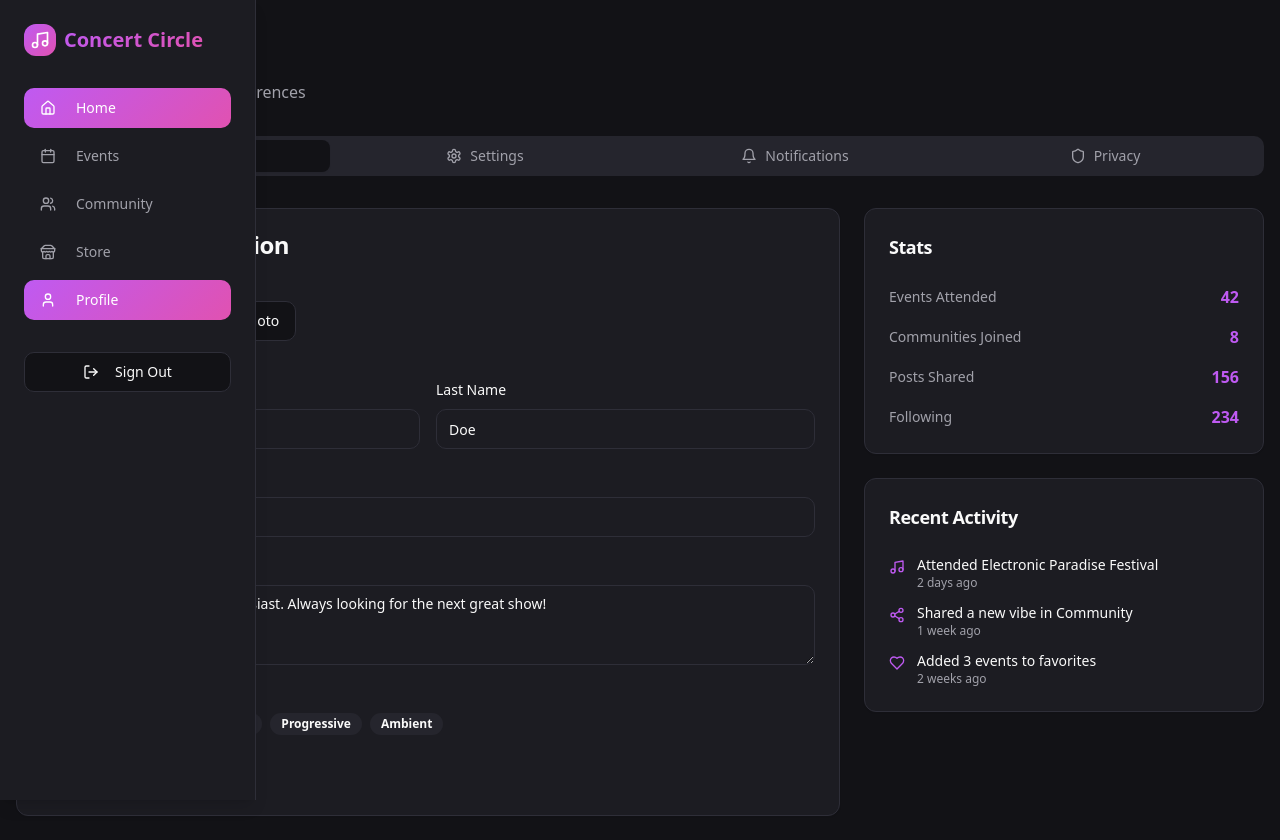
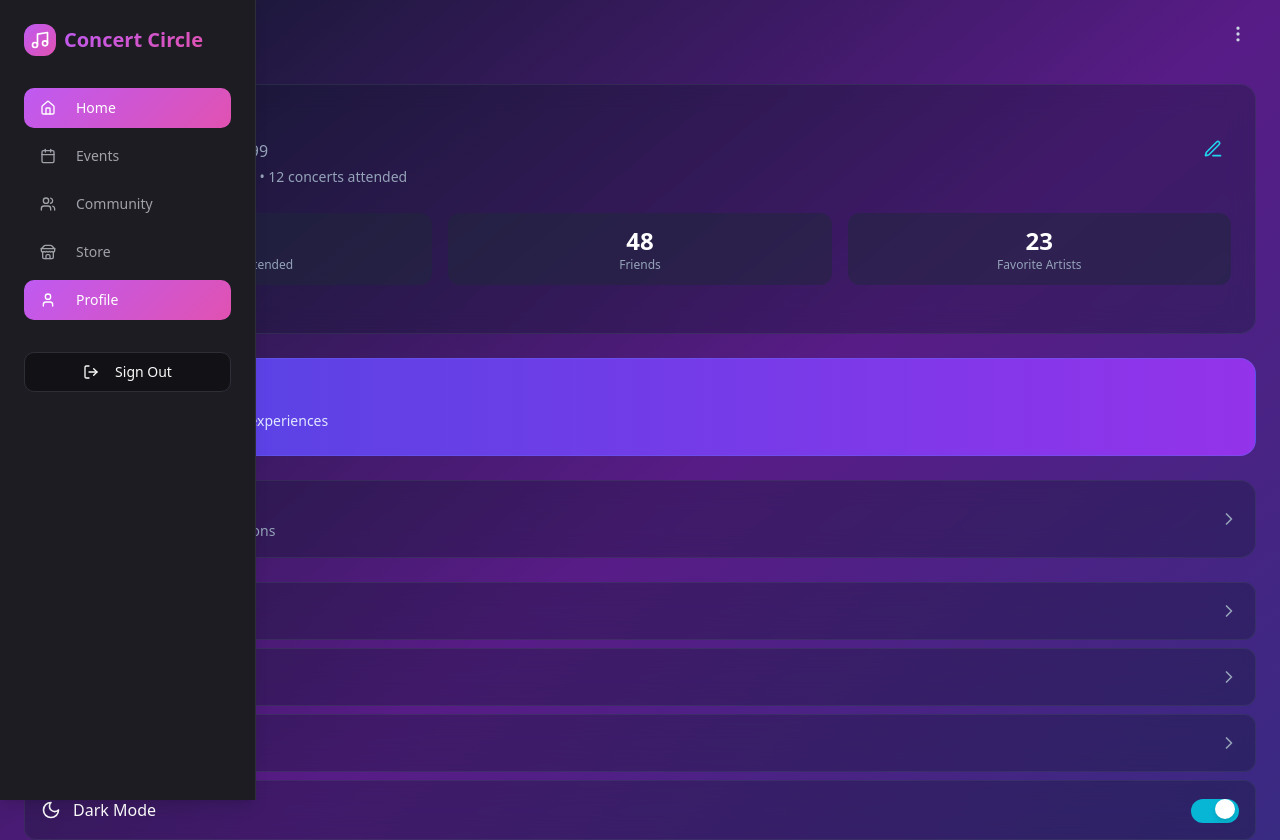
Before and after one commit to Panth09/concert-circle-verse, a React (Vite) app: page /profile in a window 1280 px wide. Shown: the top 840 px of the page. Built offline with nearby package versions, Linux system fonts and the light colour scheme.

Commit message:
Refactor: Implement Profile component
Implement the Profile component with its UI and functionality.

```diff
--- a/src/pages/Profile.tsx
+++ b/src/pages/Profile.tsx
@@ -1,301 +1,283 @@
-import { useState } from "react";
-import { Button } from "@/components/ui/button";
-import { Card, CardContent, CardDescription, CardHeader, CardTitle } from "@/components/ui/card";
-import { Tabs, TabsContent, TabsList, TabsTrigger } from "@/components/ui/tabs";
-import { Input } from "@/components/ui/input";
-import { Label } from "@/components/ui/label";
-import { Textarea } from "@/components/ui/textarea";
-import { Avatar, AvatarFallback, AvatarImage } from "@/components/ui/avatar";
-import { Badge } from "@/components/ui/badge";
-import { Switch } from "@/components/ui/switch";
-import { Separator } from "@/components/ui/separator";
+import React, { useState } from 'react';
+import { useNavigate } from 'react-router-dom';
 import {
+  ChevronRight,
   User,
-  Settings,
   Bell,
-  Shield,
-  CreditCard,
+  Globe,
+  Moon,
+  HelpCircle,
+  UserPlus,
   LogOut,
-  Camera,
+  Edit3,
+  MoreVertical,
+  Home,
+  Calendar,
+  Users,
+  Store,
   Music,
-  Calendar,
-  Heart,
-  Share2
-} from "lucide-react";
-import Navigation from "@/components/Navigation";
+  Crown,
+  CreditCard
+} from 'lucide-react';
+import Navigation from '@/components/Navigation';
 
 const Profile = () => {
-  const [activeTab, setActiveTab] = useState("profile");
+  const navigate = useNavigate();
+  const [darkMode, setDarkMode] = useState(true);
+  const [showEditProfile, setShowEditProfile] = useState(false);
+  const [userName, setUserName] = useState('USERNAME');
+  const [userPhone, setUserPhone] = useState('+91 1234567899');
 
-  const userStats = [
-    { label: "Events Attended", value: 42 },
-    { label: "Communities Joined", value: 8 },
-    { label: "Posts Shared", value: 156 },
-    { label: "Following", value: 234 }
+  const handleMenuClick = (item: string) => {
+    console.log(`Clicked: ${item}`);
+
+    switch (item) {
+      case 'Premium':
+        alert('Premium subscription features coming soon!');
+        break;
+      case 'Payment Methods':
+        alert('Payment methods management');
+        break;
+      case 'Profile':
+        setShowEditProfile(true);
+        break;
+      case 'Notifications':
+        alert('Notification settings');
+        break;
+      case 'Language':
+        alert('Language selection');
+        break;
+      case 'Help Center':
+        alert('Help and support');
+        break;
+      case 'Invite Friends':
+        alert('Invite friends to join');
+        break;
+      case 'Logout':
+        if (window.confirm('Are you sure you want to logout?')) {
+          localStorage.clear();
+          navigate('/login');
+        }
+        break;
+      default:
+        break;
+    }
+  };
+
+  const handleDarkModeToggle = () => {
+    setDarkMode(!darkMode);
+    console.log('Dark mode toggled:', !darkMode);
+  };
+
+  const handleEditProfile = () => {
+    setShowEditProfile(true);
+  };
+
+  const handleSaveProfile = () => {
+    setShowEditProfile(false);
+    alert('Profile updated successfully!');
+  };
+
+  const menuItems = [
+    { icon: User, label: 'Profile', hasChevron: true },
+    { icon: Bell, label: 'Notifications', hasChevron: true },
+    { icon: Globe, label: 'Language', hasChevron: true },
+    { icon: Moon, label: 'Dark Mode', hasChevron: false, isToggle: true },
+    { icon: HelpCircle, label: 'Help Center', hasChevron: true },
+    { icon: UserPlus, label: 'Invite Friends', hasChevron: true },
+    { icon: LogOut, label: 'Logout', hasChevron: false, isLogout: true },
   ];
 
-  const recentActivity = [
-    {
-      id: 1,
-      type: "event",
-      title: "Attended Electronic Paradise Festival",
-      date: "2 days ago",
-      icon: Music
-    },
-    {
-      id: 2,
-      type: "post",
-      title: "Shared a new vibe in Community",
-      date: "1 week ago",
-      icon: Share2
-    },
-    {
-      id: 3,
-      type: "favorite",
-      title: "Added 3 events to favorites",
-      date: "2 weeks ago",
-      icon: Heart
-    }
+  const stats = [
+    { label: 'Concerts Attended', value: '12' },
+    { label: 'Friends', value: '48' },
+    { label: 'Favorite Artists', value: '23' }
   ];
 
+  if (showEditProfile) {
     return (
-    <div className="min-h-screen bg-background">
+      <div className="min-h-screen bg-gradient-to-br from-slate-900 via-purple-900 to-indigo-900">
+        <div className="px-6 py-8">
+          <div className="flex items-center justify-between mb-8">
+            <button
+              onClick={() => setShowEditProfile(false)}
+              className="text-cyan-400 hover:text-cyan-300 transition-colors"
+            >
+              ← Back
+            </button>
+            <h1 className="text-xl font-semibold text-white">Edit Profile</h1>
+            <div></div>
+          </div>
+
+          <div className="space-y-6">
+            <div className="flex justify-center mb-8">
+              <div className="relative">
+                <div className="w-24 h-24 bg-gradient-to-r from-cyan-500 to-purple-600 rounded-full flex items-center justify-center">
+                  <User className="w-12 h-12 text-white" />
+                </div>
+                <button className="absolute -bottom-2 -right-2 w-8 h-8 bg-cyan-500 rounded-full flex items-center justify-center hover:bg-cyan-400 transition-colors">
+                  <Edit3 className="w-4 h-4 text-white" />
+                </button>
+              </div>
+            </div>
+
+            <div className="space-y-4">
+              <div>
+                <label className="block text-sm font-medium text-slate-300 mb-2">
+                  Username
+                </label>
+                <input
+                  type="text"
+                  value={userName}
+                  onChange={(e) => setUserName(e.target.value)}
+                  className="w-full px-4 py-3 bg-slate-800/50 border border-slate-600/30 rounded-xl focus:outline-none focus:ring-2 focus:ring-cyan-500 focus:border-transparent text-white backdrop-blur-sm"
+                />
+              </div>
+
+              <div>
+                <label className="block text-sm font-medium text-slate-300 mb-2">
+                  Phone Number
+                </label>
+                <input
+                  type="tel"
+                  value={userPhone}
+                  onChange={(e) => setUserPhone(e.target.value)}
+                  className="w-full px-4 py-3 bg-slate-800/50 border border-slate-600/30 rounded-xl focus:outline-none focus:ring-2 focus:ring-cyan-500 focus:border-transparent text-white backdrop-blur-sm"
+                />
+              </div>
+
+              <div>
+                <label className="block text-sm font-medium text-slate-300 mb-2">
+                  Bio
+                </label>
+                <textarea
+                  placeholder="Tell us about your music taste..."
+                  rows={4}
+                  className="w-full px-4 py-3 bg-slate-800/50 border border-slate-600/30 rounded-xl focus:outline-none focus:ring-2 focus:ring-cyan-500 focus:border-transparent text-white placeholder-slate-400 backdrop-blur-sm"
+                />
+              </div>
+            </div>
+
+            <button
+              onClick={handleSaveProfile}
+              className="w-full bg-gradient-to-r from-cyan-500 to-blue-500 hover:from-cyan-400 hover:to-blue-400 text-white py-3 px-6 rounded-xl font-medium transition-all duration-300"
+            >
+              Save Changes
+            </button>
+          </div>
+        </div>
+      </div>
+    );
+  }
+
+  return (
+    <div className="min-h-screen bg-gradient-to-br from-slate-900 via-purple-900 to-indigo-900">
       <Navigation />
 
-      <div className="container mx-auto px-4 py-8">
-        <div className="mb-8">
-          <h1 className="text-4xl font-bold bg-gradient-primary bg-clip-text text-transparent mb-2">
-            Profile
-          </h1>
-          <p className="text-muted-foreground">
-            Manage your account and preferences
-          </p>
+      <div className="flex items-center justify-between px-6 py-4">
+        <div className="flex items-center gap-3">
+          <Music className="w-8 h-8 text-cyan-400" />
+          <h1 className="text-xl font-semibold text-white">Profile</h1>
+        </div>
+        <button className="p-2 hover:bg-slate-700/50 rounded-lg transition-colors">
+          <MoreVertical className="w-5 h-5 text-slate-300" />
+        </button>
       </div>
 
-        <Tabs value={activeTab} onValueChange={setActiveTab} className="w-full">
-          <TabsList className="grid w-full grid-cols-4 mb-8">
-            <TabsTrigger value="profile" className="flex items-center gap-2">
-              <User className="w-4 h-4" />
-              Profile
-            </TabsTrigger>
-            <TabsTrigger value="settings" className="flex items-center gap-2">
-              <Settings className="w-4 h-4" />
-              Settings
-            </TabsTrigger>
-            <TabsTrigger value="notifications" className="flex items-center gap-2">
-              <Bell className="w-4 h-4" />
-              Notifications
-            </TabsTrigger>
-            <TabsTrigger value="privacy" className="flex items-center gap-2">
-              <Shield className="w-4 h-4" />
-              Privacy
-            </TabsTrigger>
-          </TabsList>
-
-          <TabsContent value="profile" className="space-y-6">
-            <div className="grid gap-6 md:grid-cols-3">
-              <Card className="md:col-span-2 bg-card border-concert-border">
-                <CardHeader>
-                  <CardTitle className="flex items-center gap-2">
-                    <User className="w-5 h-5" />
-                    Profile Information
-                  </CardTitle>
-                </CardHeader>
-                <CardContent className="space-y-4">
-                  <div className="flex items-center gap-4">
-                    <Avatar className="w-20 h-20">
-                      <AvatarImage src="/src/assets/concert-hero-1.jpg" />
-                      <AvatarFallback>JD</AvatarFallback>
-                    </Avatar>
-                    <Button variant="outline" className="border-concert-border">
-                      <Camera className="w-4 h-4 mr-2" />
-                      Change Photo
-                    </Button>
+      <div className="px-6 py-4">
+        <div className="bg-slate-900/30 backdrop-blur-md rounded-2xl p-6 border border-slate-600/30 mb-6">
+          <div className="flex items-center space-x-4 mb-6">
+            <div className="relative">
+              <div className="w-20 h-20 bg-gradient-to-r from-cyan-500 to-purple-600 rounded-full flex items-center justify-center">
+                <User className="w-10 h-10 text-white" />
+              </div>
+              <div className="absolute -bottom-1 -right-1 w-6 h-6 bg-green-500 rounded-full border-2 border-slate-900"></div>
+            </div>
+            <div className="flex-1">
+              <h2 className="text-xl font-bold text-white">{userName}</h2>
+              <p className="text-slate-400">{userPhone}</p>
+              <p className="text-sm text-slate-400 mt-1">Music Enthusiast • 12 concerts attended</p>
+            </div>
+            <button
+              onClick={handleEditProfile}
+              className="p-2 hover:bg-slate-700/50 rounded-lg transition-colors"
+            >
+              <Edit3 className="w-5 h-5 text-cyan-400" />
+            </button>
           </div>
 
-                  <div className="grid gap-4 md:grid-cols-2">
-                    <div className="space-y-2">
-                      <Label htmlFor="firstName">First Name</Label>
-                      <Input id="firstName" defaultValue="John" className="bg-card border-concert-border" />
+          <div className="grid grid-cols-3 gap-4 mb-6">
+            {stats.map((stat, index) => (
+              <div key={index} className="text-center bg-slate-800/50 rounded-xl p-3">
+                <div className="text-2xl font-bold text-white">{stat.value}</div>
+                <div className="text-xs text-slate-400">{stat.label}</div>
               </div>
-                    <div className="space-y-2">
-                      <Label htmlFor="lastName">Last Name</Label>
-                      <Input id="lastName" defaultValue="Doe" className="bg-card border-concert-border" />
+            ))}
+          </div>
+        </div>
+
+        <div
+          onClick={() => handleMenuClick('Premium')}
+          className="bg-gradient-to-r from-indigo-600 to-purple-600 p-6 rounded-2xl mb-6 cursor-pointer hover:from-indigo-700 hover:to-purple-700 transition-all duration-300 border border-indigo-500/40"
+        >
+          <div className="flex items-center gap-3">
+            <Crown className="w-6 h-6 text-yellow-400" />
+            <div>
+              <h3 className="font-bold text-lg text-white">Premium</h3>
+              <p className="text-sm text-indigo-100">Unlock exclusive concert experiences</p>
+            </div>
+          </div>
+        </div>
+
+        <div
+          onClick={() => handleMenuClick('Payment Methods')}
+          className="bg-slate-900/30 backdrop-blur-md rounded-2xl p-4 mb-6 cursor-pointer hover:bg-slate-800/50 transition-all duration-300 border border-slate-600/30"
+        >
+          <div className="flex items-center gap-3">
+            <CreditCard className="w-5 h-5 text-cyan-400" />
+            <div>
+              <h3 className="font-semibold text-white">Payment Methods</h3>
+              <p className="text-sm text-slate-400">Manage your payment options</p>
+            </div>
+            <ChevronRight className="w-5 h-5 text-slate-400 ml-auto" />
           </div>
         </div>
 
         <div className="space-y-2">
-                    <Label htmlFor="email">Email</Label>
-                    <Input id="email" type="email" defaultValue="john.doe@example.com" className="bg-card border-concert-border" />
+          {menuItems.map((item, index) => (
+            <div
+              key={index}
+              onClick={() => item.isToggle ? handleDarkModeToggle() : handleMenuClick(item.label)}
+              className={`flex items-center justify-between p-4 rounded-xl cursor-pointer transition-all duration-300 ${
+                item.isLogout
+                  ? 'hover:bg-red-600/20 text-red-400 bg-slate-900/30 backdrop-blur-md border border-slate-600/30'
+                  : 'hover:bg-slate-800/50 bg-slate-900/30 backdrop-blur-md border border-slate-600/30'
+              }`}
+            >
+              <div className="flex items-center space-x-3">
+                <item.icon className="w-5 h-5" />
+                <span className="font-medium text-white">{item.label}</span>
               </div>
-
-                  <div className="space-y-2">
-                    <Label htmlFor="bio">Bio</Label>
-                    <Textarea
-                      id="bio"
-                      placeholder="Tell us about yourself..."
-                      className="bg-card border-concert-border"
-                      defaultValue="Music lover and festival enthusiast. Always looking for the next great show!"
+              {item.isToggle ? (
+                <div className="relative">
+                  <div
+                    className={`w-12 h-6 rounded-full transition-colors ${
+                      darkMode ? 'bg-cyan-500' : 'bg-slate-600'
+                    }`}
+                  >
+                    <div
+                      className={`w-5 h-5 bg-white rounded-full shadow-md transform transition-transform duration-300 ease-in-out ${
+                        darkMode ? 'translate-x-6' : 'translate-x-0.5'
+                      } mt-0.5`}
                     />
                   </div>
-
-                  <div className="space-y-2">
-                    <Label>Music Preferences</Label>
-                    <div className="flex flex-wrap gap-2">
-                      {["Electronic", "House", "Techno", "Progressive", "Ambient"].map((genre) => (
-                        <Badge key={genre} variant="secondary">{genre}</Badge>
-                      ))}
                 </div>
-                  </div>
-
-                  <Button className="bg-gradient-primary text-white">Save Changes</Button>
-                </CardContent>
-              </Card>
-
-              <div className="space-y-6">
-                <Card className="bg-card border-concert-border">
-                  <CardHeader>
-                    <CardTitle className="text-lg">Stats</CardTitle>
-                  </CardHeader>
-                  <CardContent>
-                    <div className="grid gap-4">
-                      {userStats.map((stat) => (
-                        <div key={stat.label} className="flex justify-between items-center">
-                          <span className="text-sm text-muted-foreground">{stat.label}</span>
-                          <span className="font-bold text-primary">{stat.value}</span>
+              ) : item.hasChevron ? (
+                <ChevronRight className="w-5 h-5 text-slate-400" />
+              ) : null}
             </div>
           ))}
         </div>
-                  </CardContent>
-                </Card>
-
-                <Card className="bg-card border-concert-border">
-                  <CardHeader>
-                    <CardTitle className="text-lg">Recent Activity</CardTitle>
-                  </CardHeader>
-                  <CardContent>
-                    <div className="space-y-3">
-                      {recentActivity.map((activity) => (
-                        <div key={activity.id} className="flex items-start gap-3">
-                          <activity.icon className="w-4 h-4 mt-1 text-primary" />
-                          <div>
-                            <p className="text-sm font-medium">{activity.title}</p>
-                            <p className="text-xs text-muted-foreground">{activity.date}</p>
-                          </div>
-                        </div>
-                      ))}
-                    </div>
-                  </CardContent>
-                </Card>
-              </div>
-            </div>
-          </TabsContent>
-
-          <TabsContent value="settings" className="space-y-6">
-            <Card className="bg-card border-concert-border">
-              <CardHeader>
-                <CardTitle>Account Settings</CardTitle>
-                <CardDescription>Manage your account preferences</CardDescription>
-              </CardHeader>
-              <CardContent className="space-y-4">
-                <div className="space-y-2">
-                  <Label htmlFor="language">Language</Label>
-                  <Input id="language" defaultValue="English" className="bg-card border-concert-border" />
-                </div>
-
-                <div className="space-y-2">
-                  <Label htmlFor="timezone">Timezone</Label>
-                  <Input id="timezone" defaultValue="UTC-5 (EST)" className="bg-card border-concert-border" />
-                </div>
-
-                <Separator />
-
-                <div className="flex items-center justify-between">
-                  <div>
-                    <Label>Two-Factor Authentication</Label>
-                    <p className="text-sm text-muted-foreground">Add an extra layer of security</p>
-                  </div>
-                  <Switch />
-                </div>
-
-                <div className="flex items-center justify-between">
-                  <div>
-                    <Label>Email Notifications</Label>
-                    <p className="text-sm text-muted-foreground">Receive updates via email</p>
-                  </div>
-                  <Switch defaultChecked />
-                </div>
-
-                <Button className="bg-gradient-primary text-white">Save Settings</Button>
-              </CardContent>
-            </Card>
-          </TabsContent>
-
-          <TabsContent value="notifications" className="space-y-6">
-            <Card className="bg-card border-concert-border">
-              <CardHeader>
-                <CardTitle>Notification Preferences</CardTitle>
-                <CardDescription>Choose what notifications you want to receive</CardDescription>
-              </CardHeader>
-              <CardContent className="space-y-4">
-                {[
-                  { title: "New Events", desc: "Get notified about new events in your area" },
-                  { title: "Community Updates", desc: "Updates from communities you've joined" },
-                  { title: "Friend Activity", desc: "When friends share new content" },
-                  { title: "Event Reminders", desc: "Reminders for upcoming events" },
-                  { title: "Security Alerts", desc: "Important security notifications" }
-                ].map((notification) => (
-                  <div key={notification.title} className="flex items-center justify-between">
-                    <div>
-                      <Label>{notification.title}</Label>
-                      <p className="text-sm text-muted-foreground">{notification.desc}</p>
-                    </div>
-                    <Switch defaultChecked />
-                  </div>
-                ))}
-
-                <Button className="bg-gradient-primary text-white">Save Preferences</Button>
-              </CardContent>
-            </Card>
-          </TabsContent>
-
-          <TabsContent value="privacy" className="space-y-6">
-            <Card className="bg-card border-concert-border">
-              <CardHeader>
-                <CardTitle>Privacy Settings</CardTitle>
-                <CardDescription>Control your privacy and data sharing</CardDescription>
-              </CardHeader>
-              <CardContent className="space-y-4">
-                {[
-                  { title: "Profile Visibility", desc: "Make your profile visible to others" },
-                  { title: "Activity Status", desc: "Show when you're online" },
-                  { title: "Event History", desc: "Allow others to see events you've attended" },
-                  { title: "Location Sharing", desc: "Share your location for event recommendations" },
-                  { title: "Data Analytics", desc: "Help improve the app with usage data" }
-                ].map((privacy) => (
-                  <div key={privacy.title} className="flex items-center justify-between">
-                    <div>
-                      <Label>{privacy.title}</Label>
-                      <p className="text-sm text-muted-foreground">{privacy.desc}</p>
-                    </div>
-                    <Switch defaultChecked />
-                  </div>
-                ))}
-
-                <Separator />
-
-                <div className="space-y-2">
-                  <Button variant="outline" className="w-full border-concert-border">
-                    Download My Data
-                  </Button>
-                  <Button variant="outline" className="w-full border-red-500 text-red-500 hover:bg-red-50">
-                    Delete Account
-                  </Button>
-                </div>
-              </CardContent>
-            </Card>
-          </TabsContent>
-        </Tabs>
       </div>
     </div>
   );
```
Lines whose indentation alone changed are shown as unchanged.
